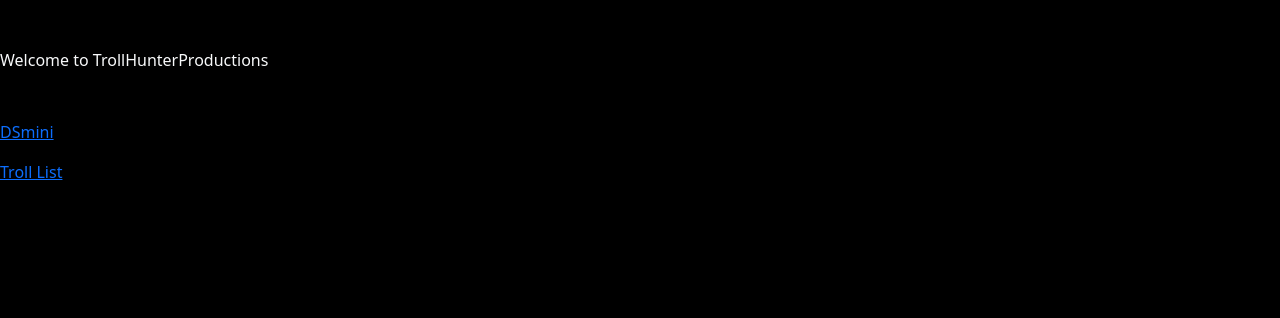
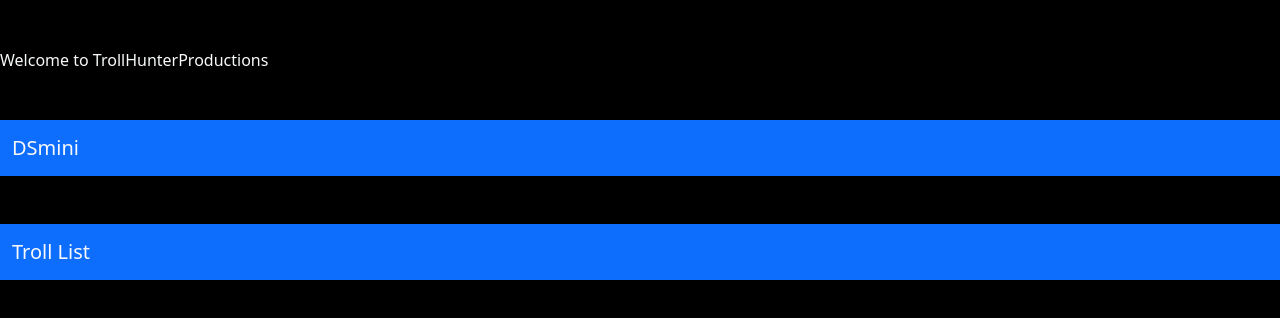
Before and after one commit to TrollHunterProductions/TrollHunterProductions.github.io, a plain HTML site: page index.html in a window 1280 px wide. Drawn offline with nearby package versions, Linux system fonts and the light colour scheme.

Commit message:
Add files via upload

```diff
--- a/index.html
+++ b/index.html
@@ -12,16 +12,31 @@
   </head>
   <body class="text-light bg-black">
 
+
+
+
+
+
+
+
     <div class="mt-5 mb-5">
       Welcome to TrollHunterProductions
     </div>
-    <div class="mb-3">
-      <a href="/dsmini/index.html">DSmini</a>
-    </div>
 
-    <div class="mb-3">
-      <a target="_blank" href="/troll_list/index.html">Troll List</a>
-    </div>
+
+    <nav class="navbar bg-primary mb-5">
+      <div class="container-fluid">
+        <a class="navbar-brand text-light" href="/dsmini/index.html">DSmini</a>
+      </div>
+    </nav>
+
+
+    <nav class="navbar bg-primary mb-5">
+      <div class="container-fluid">
+        <a class="navbar-brand text-light" href="/troll_list/index.html">Troll List</a>
+      </div>
+    </nav>
+
 
   <script src="https://cdn.jsdelivr.net/npm/bootstrap@5.2.3/dist/js/bootstrap.bundle.min.js" integrity="sha384-kenU1KFdBIe4zVF0s0G1M5b4hcpxyD9F7jL+jjXkk+Q2h455rYXK/7HAuoJl+0I4" crossorigin="anonymous"></script>
   </body>
```
